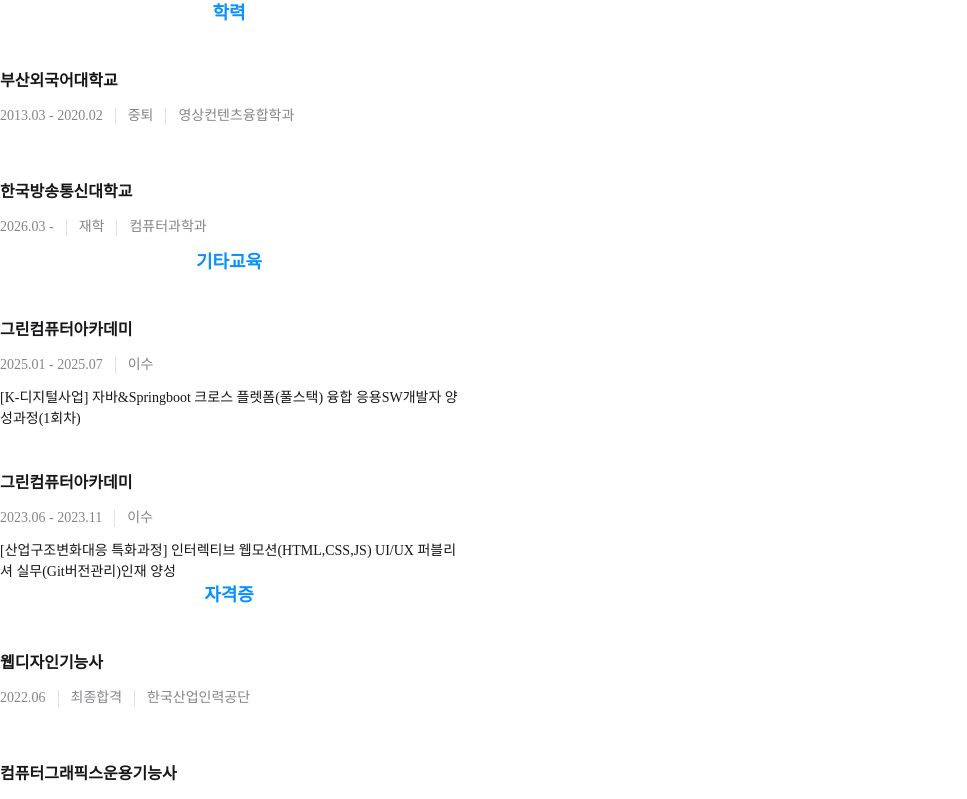
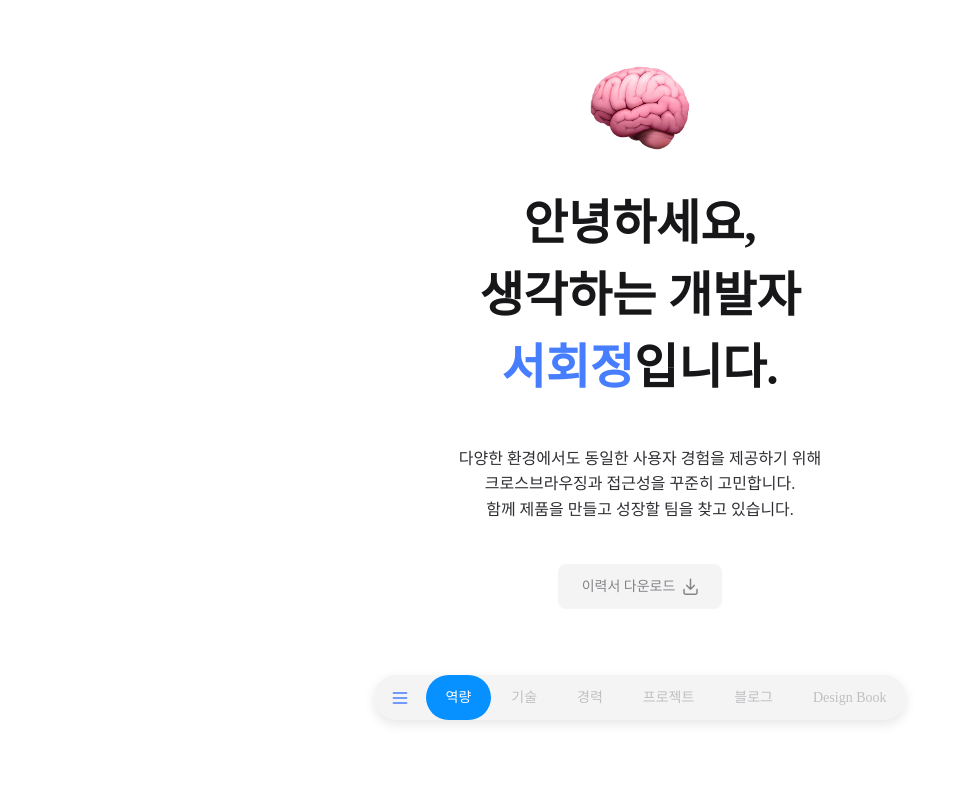
Before and after one commit to clubnerdy/react-lab, a React app: page / in a window 1280 px wide. Shown: the top 799 px of the page, without its empty margins (0-967 px from the left). Built offline with nearby package versions, Linux system fonts and the light colour scheme; the HTML template or start-up script is replaced by a standard one.

Commit message:
[feat] Hero UI (#6)
- Hero UI 구현
- 메인 네비게이션 구현
- 임시 skity 속성 추가
- **Intersection Observer** 패턴으로 스크롤 이벤트 추가 필요

```diff
--- a/src/App.css
+++ b/src/App.css
@@ -105,3 +105,14 @@
   border-collapse: collapse;
   border-spacing: 0;
 }
+
+.inner {
+  max-width: 944px;
+  margin: 0 auto;
+}
+
+.box {
+  width: 100%;
+  height: 125px;
+  background-color: var(--background-normal);
+}
--- a/src/App.jsx
+++ b/src/App.jsx
@@ -1,15 +1,14 @@
 import "./App.css";
-import EducationContainer from "./components/EducationContainer";
-import { educations } from "./data/educations";
+import Hero from "./sections/Hero";
+import Nav from "@/components/Nav";
+import Skill from "./sections/Skill";
 
 function App() {
   return (
     <>
-      <div>
-        {educations.map((item) => (
-          <EducationContainer key={item.topic} {...item} />
-        ))}
-      </div>
+      <Hero />
+      <Nav />
+      <div className="box"></div>
     </>
   );
 }
--- a/src/assets/index.js
+++ b/src/assets/index.js
@@ -3,13 +3,15 @@
 // icon
 import navIcon from "./icon/icon-nav.svg";
 import companyIcon from "./icon/icon-company.svg";
+import downLoadIcon from "./icon/icon-download.svg";
 
-export { navIcon, companyIcon };
+export { navIcon, companyIcon, downLoadIcon };
 
 // image
 import examImage from "./images/example.png";
+import brain from "./images/brain.png";
 
-export { examImage };
+export { examImage, brain };
 
 //skills
 import html from "./images/skills/html.svg";
--- a/src/components/EducationItem.css
+++ b/src/components/EducationItem.css
@@ -27,7 +27,7 @@
   color: var(--label-alternative);
 }
 
-li + li::before {
+.edu_con + .edu_con::before {
   content: "";
   display: inline-block;
   width: 1px;
--- a/src/components/EducationItem.jsx
+++ b/src/components/EducationItem.jsx
@@ -6,9 +6,9 @@
       <h4 className="title">{title}</h4>
       <div className="description">
         <ul>
-          <li>{date}</li>
-          <li>{state}</li>
-          {position && <li>{position}</li>}
+          <li className="edu_con">{date}</li>
+          <li className="edu_con">{state}</li>
+          {position && <li className="edu_con">{position}</li>}
         </ul>
         <p>{description}</p>
       </div>
--- a/src/components/Nav.css
+++ b/src/components/Nav.css
@@ -1,4 +1,12 @@
 .Nav {
+  width: 100%;
+  display: flex;
+  justify-content: center;
+  position: sticky;
+  top: 20px;
+}
+
+.Nav .container {
   display: inline-flex;
   align-items: center;
   background-color: var(--fill-normal);
@@ -11,11 +19,11 @@
   padding: 0 16px;
 }
 
-.Nav > ul {
+.Nav ul {
   display: flex;
 }
 
-.Nav > ul > li {
+.Nav ul li {
   padding: 12px 20px;
   cursor: pointer;
   font-size: 14px;
@@ -24,7 +32,7 @@
   border-radius: 60px;
 }
 
-.Nav > ul > li.active {
+.Nav ul li.active {
   background-color: var(--primary-normal);
   color: var(--label-white);
 }
--- a/src/components/Nav.jsx
+++ b/src/components/Nav.jsx
@@ -4,6 +4,7 @@
 const Nav = () => {
   return (
     <div className="Nav">
+      <div className="container">
         <figure className="nav_icon">
           <img src={navIcon} alt="네비게이션" />
         </figure>
@@ -16,6 +17,7 @@
           <li>Design Book</li>
         </ul>
       </div>
+    </div>
   );
 };
 
--- /dev/null
+++ b/src/sections/Hero.css
@@ -0,0 +1,60 @@
+.Hero {
+  height: calc(100vh - 125px);
+  display: flex;
+  align-items: center;
+  background-color: var(--background-normal);
+}
+
+.Hero .container {
+  display: flex;
+  flex-direction: column;
+  align-items: center;
+  gap: 38px;
+}
+
+.Hero .container figure {
+  width: 100px;
+}
+
+.Hero .container img {
+  width: 100%;
+}
+
+.Hero .inner .contents {
+  display: inline-flex;
+  flex-direction: column;
+  align-items: center;
+  gap: 42px;
+}
+
+.Hero .inner .contents .title {
+  font-size: 48px;
+  font-weight: 700;
+  text-align: center;
+}
+
+.Hero .inner .contents .title span {
+  color: var(--primary-strong);
+}
+
+.Hero .inner .contents .description {
+  font-size: 16px;
+  font-weight: 400;
+  color: var(--label-neutral);
+  line-height: 1.6;
+  text-align: center;
+}
+
+.Hero .inner .contents a {
+  padding: 12px 24px;
+  background-color: var(--fill-normal);
+  border-radius: 8px;
+  font-size: 14px;
+  color: var(--label-alternative);
+  display: flex;
+  gap: 8px;
+}
+
+.Hero .inner .contents a img {
+  width: 15px;
+}
--- /dev/null
+++ b/src/sections/Hero.jsx
@@ -0,0 +1,36 @@
+import { brain, downLoadIcon } from "@/assets";
+import "./Hero.css";
+
+const Hero = () => {
+  return (
+    <div className="Hero">
+      <div className="inner">
+        <div className="container">
+          <figure>
+            <img src={brain} alt="메인로고" />
+          </figure>
+          <div className="contents">
+            <h2 className="title">
+              안녕하세요,
+              <br />
+              생각하는 개발자
+              <br />
+              <span>서회정</span>입니다.
+            </h2>
+            <p className="description">
+              다양한 환경에서도 동일한 사용자 경험을 제공하기 위해
+              <br />
+              크로스브라우징과 접근성을 꾸준히 고민합니다.
+              <br />
+              함께 제품을 만들고 성장할 팀을 찾고 있습니다.
+            </p>
+            <a href="/" target="_blank">
+              이력서 다운로드 <img src={downLoadIcon} alt="" />
+            </a>
+          </div>
+        </div>
+      </div>
+    </div>
+  );
+};
+export default Hero;
```
Also changed, not shown: src/pages/MainVisual.jsx (deleted, +0 -11 lines), src/assets/icon/icon-download.svg (added), src/assets/images/brain.png (added), src/sections/Book.jsx (renamed from src/pages/Book.jsx), src/sections/Skill.jsx (renamed from src/pages/Skill.jsx). Lines whose indentation alone changed are shown as unchanged.
